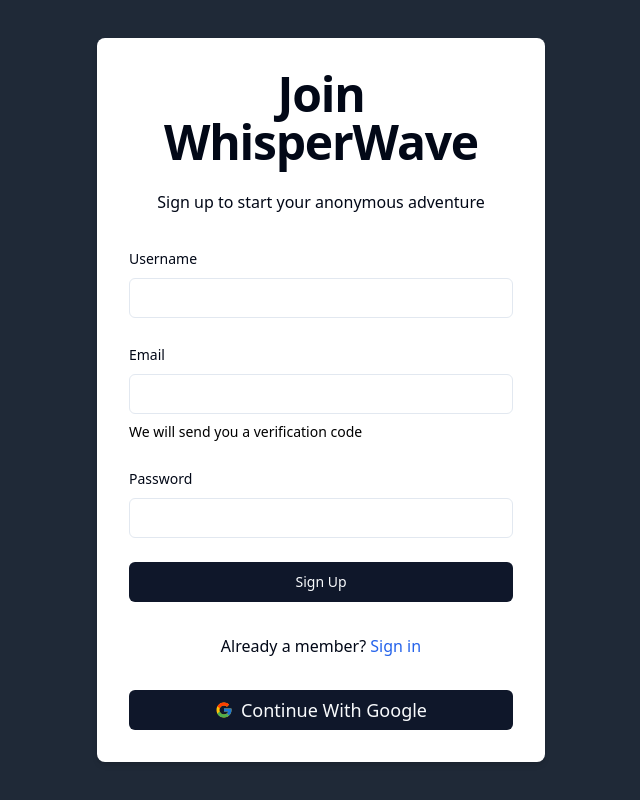
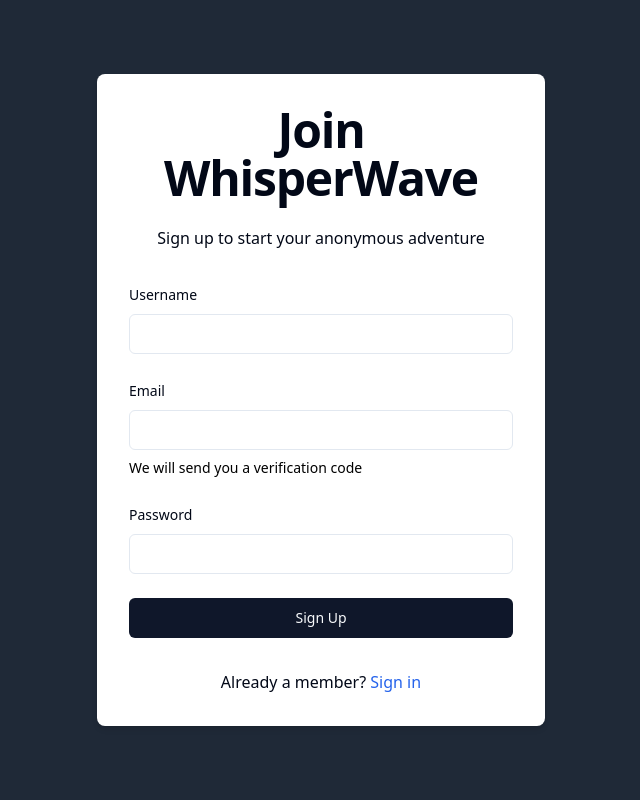
Before and after one commit to arnab-git-404/Whisperwave, a Next.js app: page /sign-up in a window 1280 px wide. Shown: the whole page, without its empty margins (319-959 px from the left). Built offline with nearby package versions, Linux system fonts and the light colour scheme.

Commit message:
Update page.tsx

```diff
--- a/src/app/(auth)/sign-up/page.tsx
+++ b/src/app/(auth)/sign-up/page.tsx
@@ -191,24 +191,6 @@
             </Link>
           </p>
         </div>
-
-<div className="flex items-center space-x-2 my-6">
-  <Button
-    onClick={() => {
-      toast({
-        title: 'Not Available',
-        description: 'This Function is Under Development',
-        variant: 'default',
-      });
-    }}
-    className="w-full text-lg flex items-center justify-center space-x-2"
-  >
-    <FcGoogle className="text-lg" />
-    <span>Continue With Google</span>
-  </Button>
-</div>
-
-
       </div>
     </div>
   );
```
